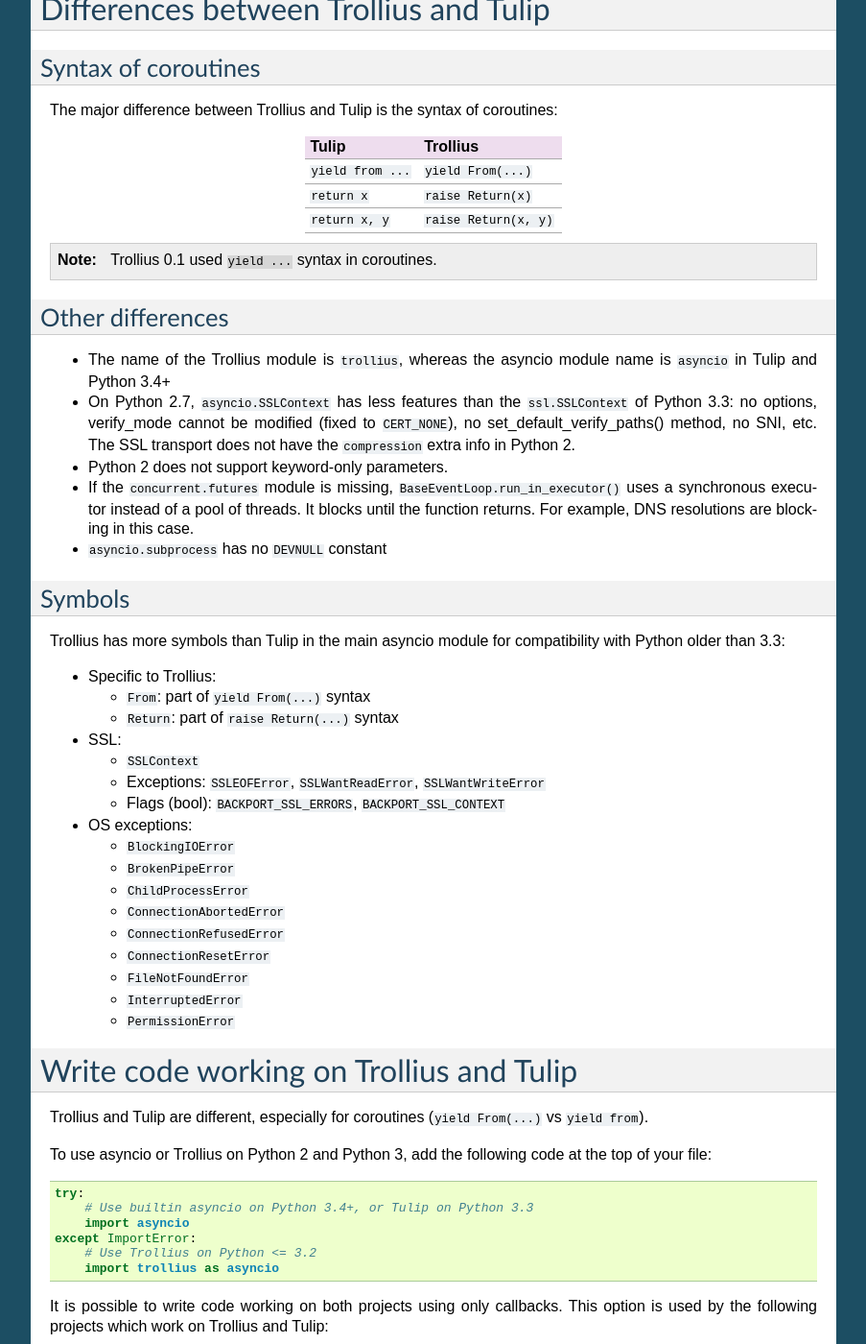
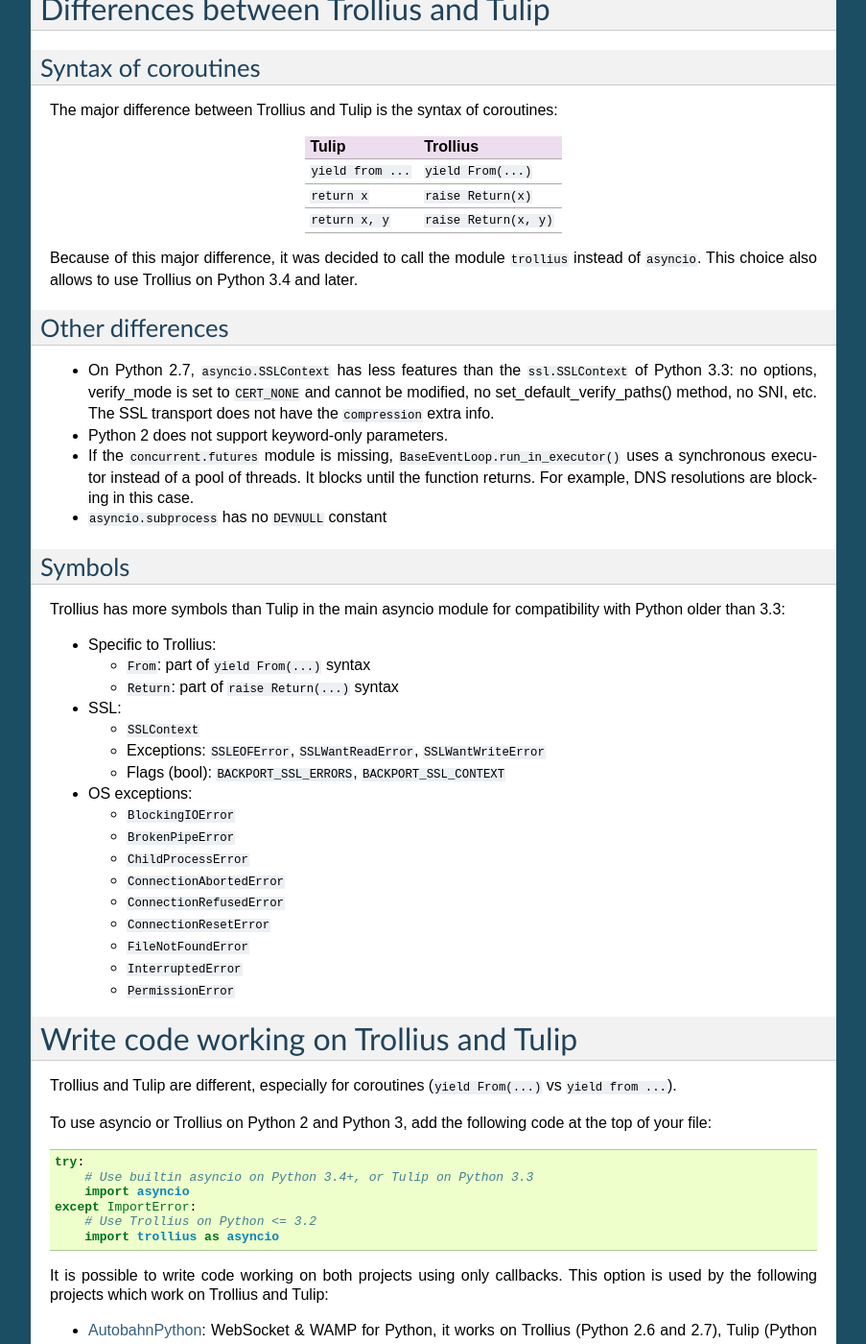
Before and after one commit to openstack-archive/deb-python-trollius, a Sphinx documentation site: the page built from doc/index.rst, in a window 1280 px wide and 1400 px high, scrolled down 2445 px. Shown: the whole window at 96% size, without its empty margins (198-1101 px from the left). Built offline with Sphinx 7.4.7, drawn with Linux system fonts in a browser that asks for light colours; some of the changed text lies outside the part shown.

Commit message:
update the doc

```diff
--- a/doc/index.rst
+++ b/doc/index.rst
@@ -172,19 +172,18 @@ Tulip               Trollius
 ``return x, y``     ``raise Return(x, y)``
 ==================  ======================
 
-.. note::
+Because of this major difference, it was decided to call the module
+``trollius`` instead of ``asyncio``. This choice also allows to use Trollius
+on Python 3.4 and later.
 
-   Trollius 0.1 used ``yield ...`` syntax in coroutines.
 
 Other differences
 -----------------
 
-* The name of the Trollius module is ``trollius``, whereas the asyncio module
-  name is ``asyncio`` in Tulip and Python 3.4+
 * On Python 2.7, ``asyncio.SSLContext`` has less features than the
-  ``ssl.SSLContext`` of Python 3.3: no options, verify_mode cannot be modified
-  (fixed to ``CERT_NONE``), no set_default_verify_paths() method, no SNI, etc.
-  The SSL transport does not have the ``compression`` extra info in Python 2.
+  ``ssl.SSLContext`` of Python 3.3: no options, verify_mode is set to
+  ``CERT_NONE`` and cannot be modified, no set_default_verify_paths() method,
+  no SNI, etc. The SSL transport does not have the ``compression`` extra info.
 * Python 2 does not support keyword-only parameters.
 * If the ``concurrent.futures`` module is missing,
   ``BaseEventLoop.run_in_executor()`` uses a synchronous executor instead of a
@@ -226,7 +225,7 @@ Write code working on Trollius and Tulip
 ========================================
 
 Trollius and Tulip are different, especially for coroutines (``yield
-From(...)`` vs ``yield from``).
+From(...)`` vs ``yield from ...``).
 
 To use asyncio or Trollius on Python 2 and Python 3, add the following code at
 the top of your file::
@@ -259,9 +258,9 @@ Tulip). This option is used by the `aiodns <https://github.com/saghul/aiodns>`_
 project for example.
 
 It is possible to write an application working on Trollius or asyncio with the
-same code base, but it is not possible yet to run an application using Tulip
-using a module using Trollius. The module must use the same module than
-modules.
+same code base. It is not possible yet to run an application using Tulip
+with a module using Trollius (or the opposite). Applications and modules
+should both use Tulip or both use Trollius. Be careful of imports.
 
 .. note::
 
```
